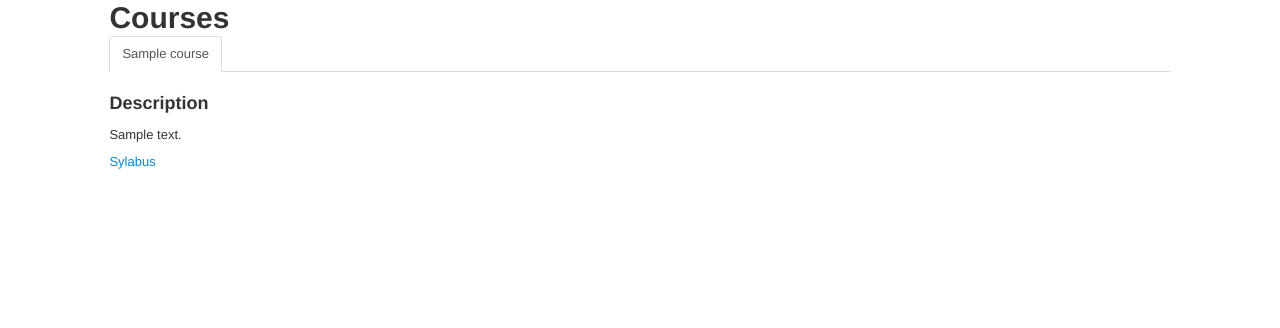
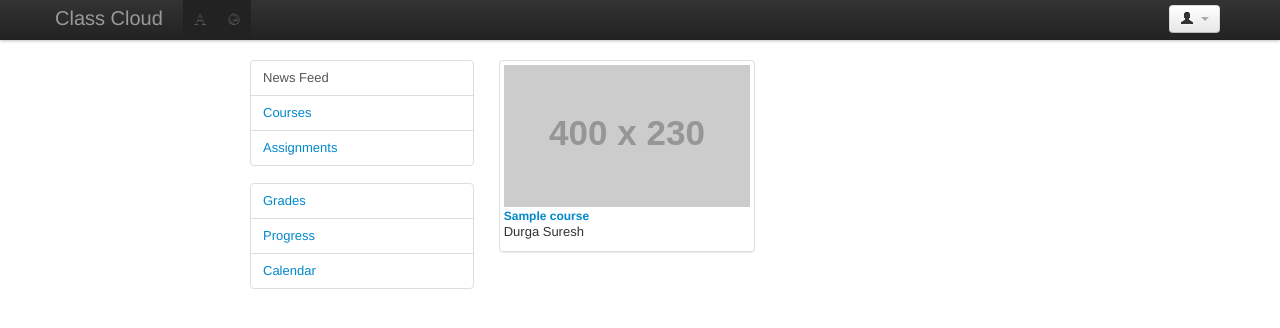
Before and after one commit to tomleo/Class-Cloud, a Django app: template class_cloud/templates/courses.html in a window 1280 px wide. Shown: the top 328 px of the page. Run offline with Django 3.2, Linux system fonts and the light colour scheme; the template is opened without the code that fills it: most values are stand-ins (such as "Sample title", 1, 10 or a date in 2020); grey boxes labelled with a size stand in for pictures from a placeholder-image service; parts of the project's set-up code (start-up, migrations or seed data) failed here and were passed over; some libraries are stand-ins or nearby versions.

Commit message:
Beginning to implement course and coursex views in django

```diff
--- a/class_cloud/class_cloud/urls.py
+++ b/class_cloud/class_cloud/urls.py
@@ -42,32 +42,39 @@ urlpatterns = patterns('',
 
     #Course Page
     (r'^courses/$', list_detail.object_list, course_info),
-    url(r'^courses/',TemplateView.as_view(template_name="courses.html")),
-    url(r'^courses/(?P<pk>\d+)-(?P<slug>[-\w]+)/$',
-        DetailView.as_view(
-            context_object_name="courses",
-            model=Course,
-            template_name="courses.html"),
-        name="courses"),
-    url(r'^courses/(?P<course_id>\d+)-(?P<slug>[-\w]+)/$',
-        DisplayCourseView.as_view()),
-    url(r'^courses/(?P<course_id>\d+)/$', DisplayCourseRedirectView.as_view()),
+    (r'^courses/(?P<slug>[-\w]+)/$', 'course.views.course'),
+
+
+    #url(r'^courses/',TemplateView.as_view(template_name="courses.html")),
+
+    #url(r'^courses/(?P<pk>\d+)-(?P<slug>[-\w]+)/$',
+    #    DetailView.as_view(
+    #        context_object_name="courses",
+    #        model=Course,
+    #        template_name="courses.html"),
+    #    name="courses"),
+
+    #url(r'^courses/(?P<course_id>\d+)-(?P<slug>[-\w]+)/$',
+    #    DisplayCourseView.as_view()),
+
+    #url(r'^courses/(?P<course_id>\d+)/$', DisplayCourseRedirectView.as_view()),
+
     #This Query Isn't Working!
-    url(r'^course/(?P<course>[-\w]+)/assignment/(?P<slug>[-\w]+)/$',
-        'course.views.assignment',
-        {'queryset': Assignment.objects.all(),
-         'template_name': 'assignment.html'}),
+    #url(r'^course/(?P<course>[-\w]+)/assignment/(?P<slug>[-\w]+)/$',
+    #    'course.views.assignment',
+    #    {'queryset': Assignment.objects.all(),
+    #     'template_name': 'assignment.html'}),
 
     #Registration Pages
     (r'^accounts/', include('registration.backends.default.urls')),
 
     #Test Not sure if this is work keeping for any reason
-    url(r'^test/(?P<pk>\d+)-(?P<slug>[-_\w]+)/$',
-        DetailView.as_view(
-            context_object_name="course",
-            model=Course,
-            template_name="courses.html"
-            ), name = "course"),
+    #url(r'^test/(?P<pk>\d+)-(?P<slug>[-_\w]+)/$',
+    #    DetailView.as_view(
+    #        context_object_name="course",
+    #        model=Course,
+    #        template_name="courses.html"
+    #        ), name = "course"),
 
     #Admin Site
     url(r'^admin/', include(admin.site.urls)),
--- a/class_cloud/course/admin.py
+++ b/class_cloud/course/admin.py
@@ -1,5 +1,5 @@
 from django.contrib import admin
-from course.models import Course, Assignment
+from course.models import Course, Assignment, Grade
 
 
 class CourseAdmin(admin.ModelAdmin):
@@ -15,5 +15,9 @@ class AssignmentAdmin(admin.ModelAdmin):
     list_display = ('name', 'due_date', 'course')
     list_filter = ('modified', 'created', 'active', 'due_date')
 
+class GradeAdmin(admin.ModelAdmin):
+    pass
+
 admin.site.register(Course, CourseAdmin)
 admin.site.register(Assignment, AssignmentAdmin)
+admin.site.register(Grade, GradeAdmin)
--- a/class_cloud/templates/courses.html
+++ b/class_cloud/templates/courses.html
@@ -2,34 +2,88 @@
 
 {% block page_title %}
   Courses List | {{ block.super }}
-  {% endblock %}
+{% endblock %}
 
 
 {% block body %}
-<div class="row-fluid">
-<div class="span1"></div>
-<div class="span10">
-<div class="tabbable">
-	<h1>Courses</h1>
-	<ul class="nav nav-tabs" id="myTab">
-		{% for course in courses_list %}
-    <li><a href="#{{ course.slug }}" data-toggle="tab">{{ course.title }}</a></li>
-    {% endfor %}
-  </ul>
+<!--courses.html template-->
+<div class="navbar navbar-fixed-top">
+  <div class="navbar-inner">
+    <div class="container">
+      <a class="brand" href="#">Class Cloud</a>
+      <div class="btn-group pull-right">
+        <a class="btn dropdown-toggle" data-toggle="dropdown" href="#">
+          <i class="icon-user"></i>&nbsp;{{ user.username }}
+          <span class="caret"></span>
+        </a>
+        <ul class="dropdown-menu">
+          <li><a href="#">Profile</a></li>
+          <li class="divider"></li>
+          <li><a href="/accounts/logout/">Sign Out</a></li>
+        </ul>
+      </div><!--END btn-group pull-right -->
 
-  <div class="tab-content">
-    {% for course in courses_list %}
-    <div class="tab-pane" id="{{ course.slug }}">
-      <h3>Description</h3>
-      <p>{{ course.description|linebreaks }}</p>
-      <!--This link does not work, need to specify it in the URL.py file -->
-      <p><a href="{{ STATIC_URL }}{{ course.syllabus }}">Sylabus</a></p>
-     </div><!--END tab-pane-->
-   {% endfor %}
-  </div><!--END tab-content-->
-</div><!--END tabbable-->
-</div><!--END span10-->
-<div class="span1"></div>
+      <div class="nav-collapse">
+        <ul class="nav">
+          <li class="active"><a href="#"><i class="icon-font"></i></a></li>
+          <li class="active"><a href="#"><i class="icon-globe"></i></a></li>
+        </ul>
+      </div><!--END nav-collapse -->
+    </div><!--END container -->
+  </div><!--END navbar-inner -->
+</div><!--END navbar navbar-fixed-top -->
+
+<div class="container-fluid">
+<div class="span10 offset2">
+  <div class="row-fluid">
+    <div class="span3">
+
+      <!-- Sidebar content -->
+      <div class="row-fluid">
+        <ul class="nav nav-tabs nav-stacked">
+          <li class="active"><a href="#">News Feed</a></li>
+          <li><a href="#">Courses</a></li>
+          <li><a href="#">Assignments</a></li>
+        </ul>
+      </div>
+      <!--END Sidebar content -->
+
+      <!--Sidebar content -->
+      <div class="row-fluid">
+        <ul class="nav nav-tabs nav-stacked">
+          <li><a href="#">Grades</a></li>
+          <li><a href="#">Progress</a></li>
+          <li><a href="#">Calendar</a></li>
+        </ul>
+      </div>
+      <!--END Sidebar content -->
+
+    </div><!--END span3-->
+
+<!-- Assignment -->
+
+    <div class="span8">
+      <div class="row-fluid">
+        <ul class="thumbnails">
+            {% for course in courses_list %}
+            <li class="span5">
+	            <div class="thumbnail">
+		            <img src="http://placehold.it/400x230" alt="">
+		            <h5><a href = "">{{course.title}}</a></h5>
+		            <p>Durga Suresh</p>
+	            </div>
+            </li>
+            {% endfor %}
+        </ul>
+      </div><!--END span8 -->
+    </div><!--END row-fluid-->
+
+<!-- END Assignment -->
+
+    </div><!--END row-fluid-->
+  </div><!--END span10 offset2 -->
+</div><!--END Container Fluid -->
+
 {% endblock %}
 
 
--- a/class_cloud/templates/static/css/class-cloud.css
+++ b/class_cloud/templates/static/css/class-cloud.css
@@ -1,3 +1,7 @@
 #redirect {
     text-align: center;
 }
+
+body {
+    padding-top: 60px; /* 60px to make the container go all the way to the bottom of the topbar */
+}
```
Also changed, not shown: class_cloud/course/models.py (+21 -12 lines), class_cloud/course/views.py (+23 -8 lines), class_cloud/populate_database.py (added, +21 -0 lines), class_cloud/templates/course.html (+102 -16 lines).
